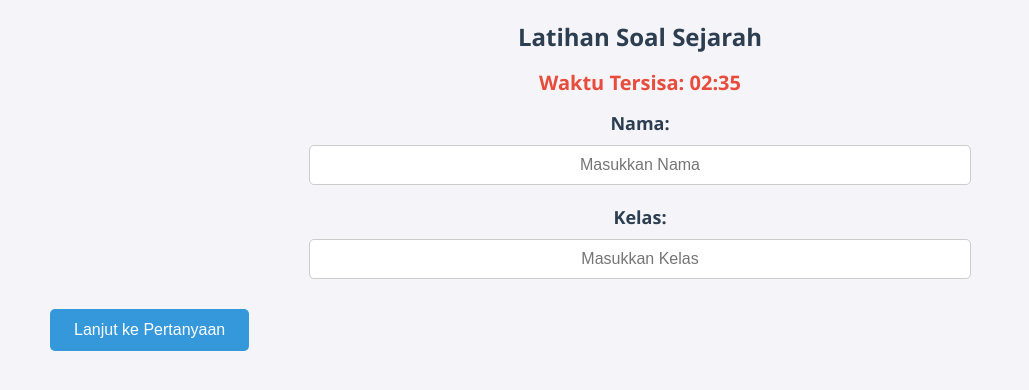
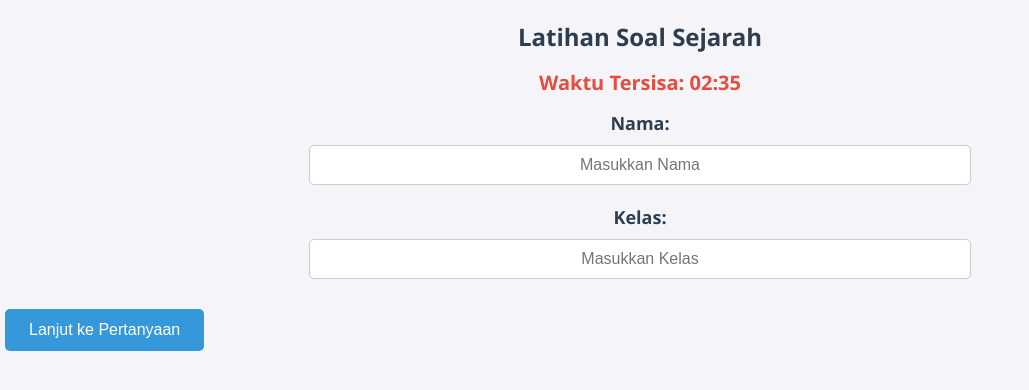
Before and after one commit to karmanangwarmase/Soal-Latihan, a plain HTML site: page index.html in a window 1280 px wide. Shown: the whole page, without its empty margins (0-1029 px from the left). Drawn offline with Linux system fonts and the light colour scheme.

Commit message:
Update index.html

```diff
--- a/index.html
+++ b/index.html
@@ -77,7 +77,7 @@
 
         button {
             display: inline-block;
-            margin: 10px 50px;
+            margin: 10px 5px;
             padding: 12px 24px;
             font-size: 16px;
             background-color: #3498db;
```
